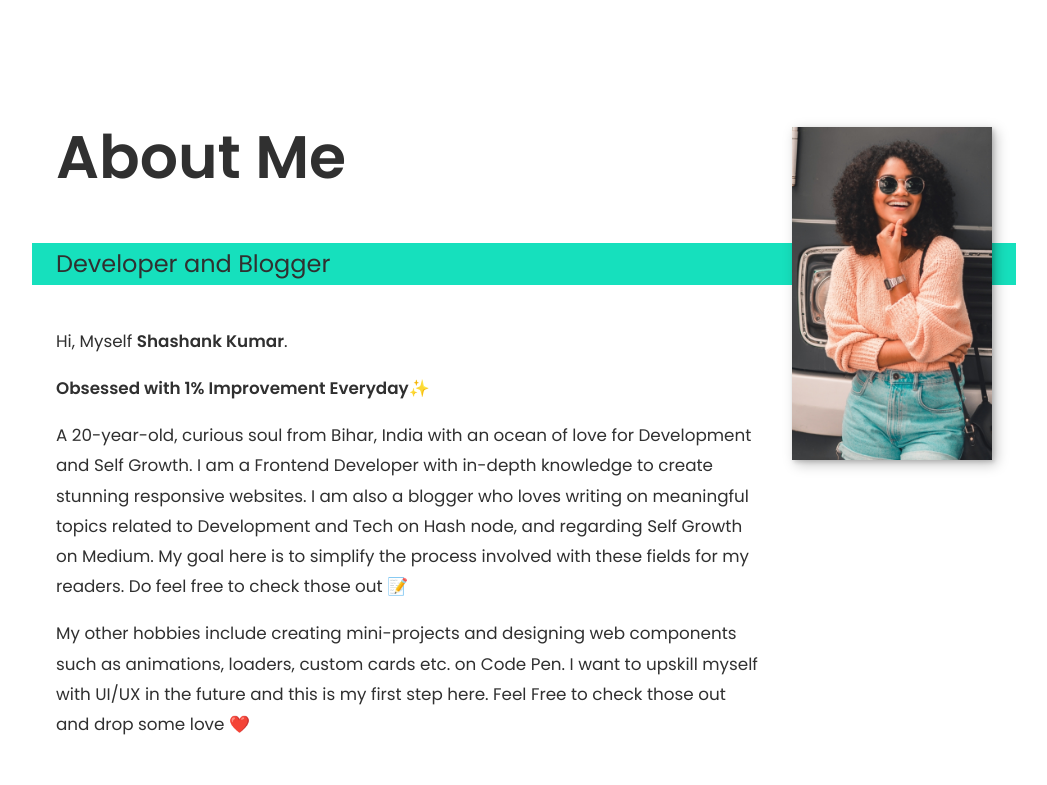
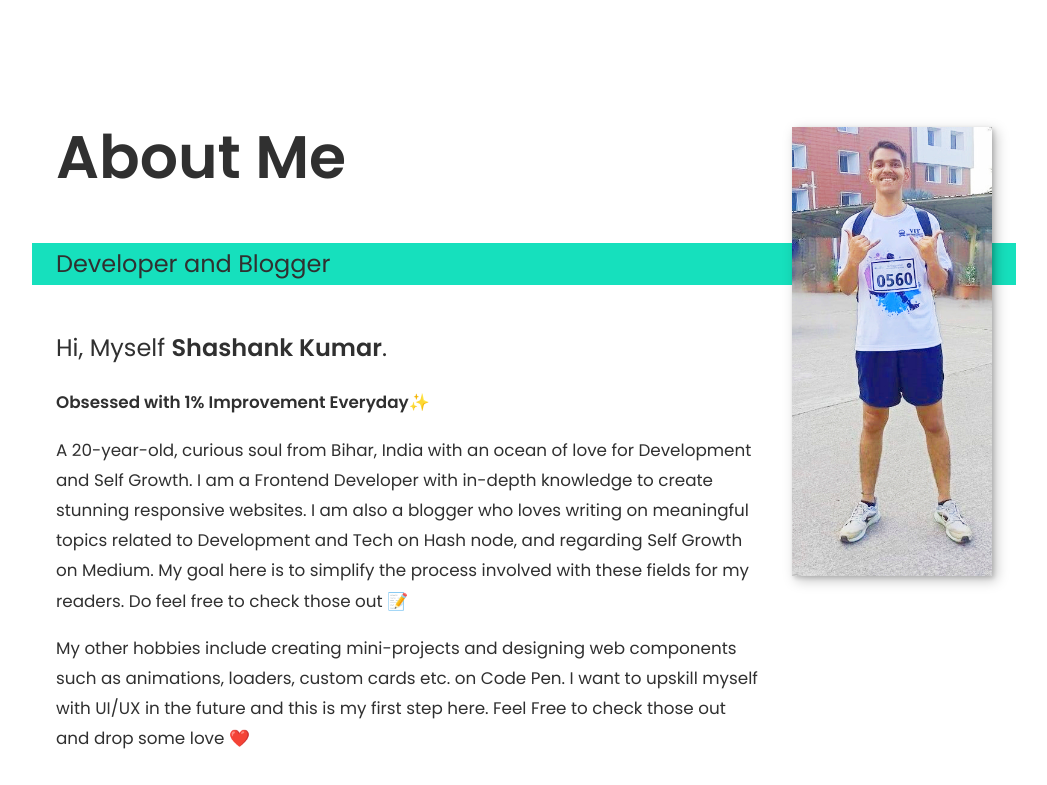
Before and after one commit to Shash-cre-dev/Static-Personal-Site, a plain HTML site: page index.html in a window 1280 px wide. Shown: the part 620-1405 px from the top of the page, without its empty margins (116-1163 px from the left). Drawn offline with nearby package versions, Linux system fonts and the light colour scheme; no server answers; a web font is replaced by a local one.

Commit message:
Added Photo

```diff
--- a/css/style.css
+++ b/css/style.css
@@ -470,6 +470,10 @@ header{
 .about-me {
     max-width: 1000px;
     margin: 0 auto;
+}
+
+.name{
+    font-size: var(--fs-h3);
 }
 
 .about-me__img {
--- a/index.html
+++ b/index.html
@@ -167,7 +167,7 @@
       </p>
 
       <div class="about-me__body">
-        <p>Hi, Myself <strong>Shashank Kumar</strong>.</p>
+        <p class="name">Hi, Myself <strong>Shashank Kumar</strong>.</p>
         <p><strong>Obsessed with 1% Improvement Everyday</strong>✨</p>
         <p>
           A 20-year-old, curious soul from Bihar, India with an ocean of love
@@ -188,7 +188,7 @@
 
       <img
         class="about-me__img"
-        src="img/dev-jane-02.jpg"
+        src="img/profile.jpg"
         alt="Jane leaning against a bus"
       />
 
@@ -714,7 +714,7 @@
     <section class="facts" id="facts" data-aos="zoom-out">
       <h2 class="section__title">Fun Facts</h2>
       <p class="section__subtitle section__subtitle--blog">
-        The things I Love
+        The things I am obbessed with
       </p>
       <div class="wrapper">
         <div class="w-card">
```
Also changed, not shown: img/dev-jane-02.jpg (deleted), img/profile.jpg (added).
